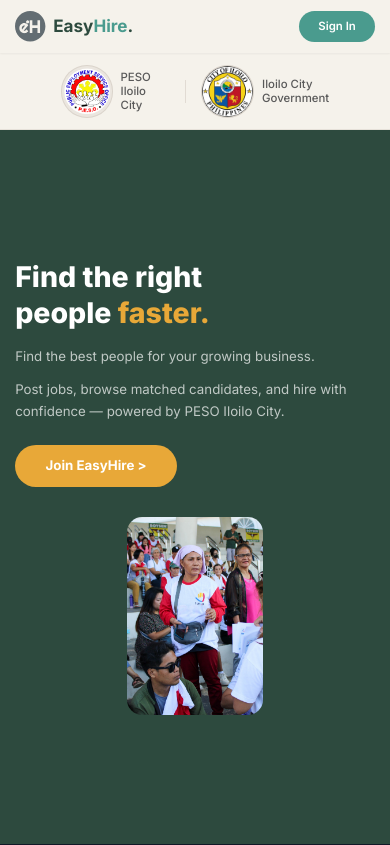
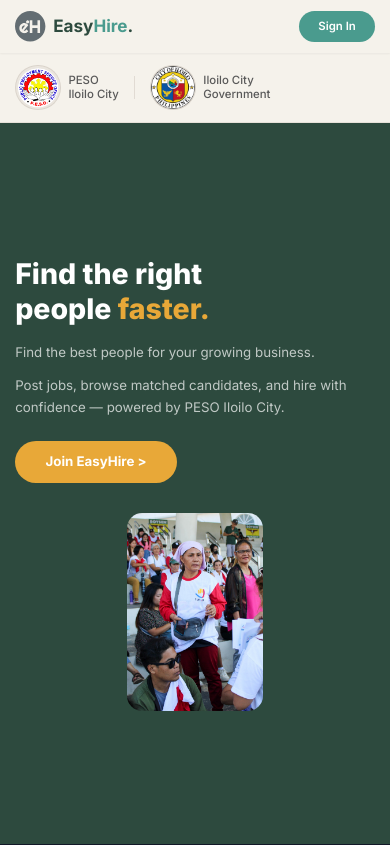
Before and after one commit to kelgoggie/easyhire_revised, a Django app: page /employers/ in a window 390 px wide. Shown: the top 845 px of the page. Run offline with Django 5.2, Linux system fonts and the light colour scheme; parts of the project's set-up code (start-up, migrations or seed data) failed here and were passed over; some libraries are stand-ins or nearby versions.

Commit message:
mobile responsive phase 3.5: profile, analytics, pending, partner logos
Jobseeker profile page banner shortens on phones, avatar card
stacks above the resume content. Analytics page main card stacks
the category nav on top with horizontal scroll for chart content.
Pending verification page navbar, padding, and partner logos bar
all scale down properly at narrow widths.

Co-Authored-By: Claude Opus 4.7 <noreply@anthropic.com>

```diff
--- a/templates/base/partner_logos.html
+++ b/templates/base/partner_logos.html
@@ -1,16 +1,16 @@
 {% load static %}
 
 <!-- Partner Logos Bar -->
-<div class="px-16 py-3 flex items-center gap-4 border-b border-taupe/30 bg-surface">
-    <div class="flex items-center gap-2">
-        <div class="w-14 h-14 rounded-full bg-taupe/20 border border-taupe/40 flex items-center justify-center overflow-hidden">
+<div class="px-4 sm:px-8 md:px-16 py-3 flex items-center gap-4 border-b border-taupe/30 bg-surface overflow-x-auto">
+    <div class="flex items-center gap-2 flex-shrink-0">
+        <div class="w-12 h-12 sm:w-14 sm:h-14 rounded-full bg-taupe/20 border border-taupe/40 flex items-center justify-center overflow-hidden">
             <img src="{% static 'images/peso_logo.png' %}" alt="PESO Iloilo City" class="w-full h-full object-contain" onerror="this.style.display='none'">
         </div>
         <span class="text-xs text-muted font-medium leading-tight">PESO<br>Iloilo City</span>
     </div>
-    <div class="w-px h-6 bg-taupe/40"></div>
-    <div class="flex items-center gap-2">
-        <div class="w-14 h-14 rounded-full bg-taupe/20 border border-taupe/40 flex items-center justify-center overflow-hidden">
+    <div class="w-px h-6 bg-taupe/40 flex-shrink-0"></div>
+    <div class="flex items-center gap-2 flex-shrink-0">
+        <div class="w-12 h-12 sm:w-14 sm:h-14 rounded-full bg-taupe/20 border border-taupe/40 flex items-center justify-center overflow-hidden">
             <img src="{% static 'images/iloilo_logo.png' %}" alt="Iloilo City" class="w-full h-full object-contain" onerror="this.style.display='none'">
         </div>
         <span class="text-xs text-muted font-medium leading-tight">Iloilo City<br>Government</span>
```
Also changed, not shown: templates/analytics/_dashboard_body.html (+5 -5 lines), templates/employers/pending.html (+9 -9 lines), templates/jobseekers/profile.html (+10 -10 lines).
